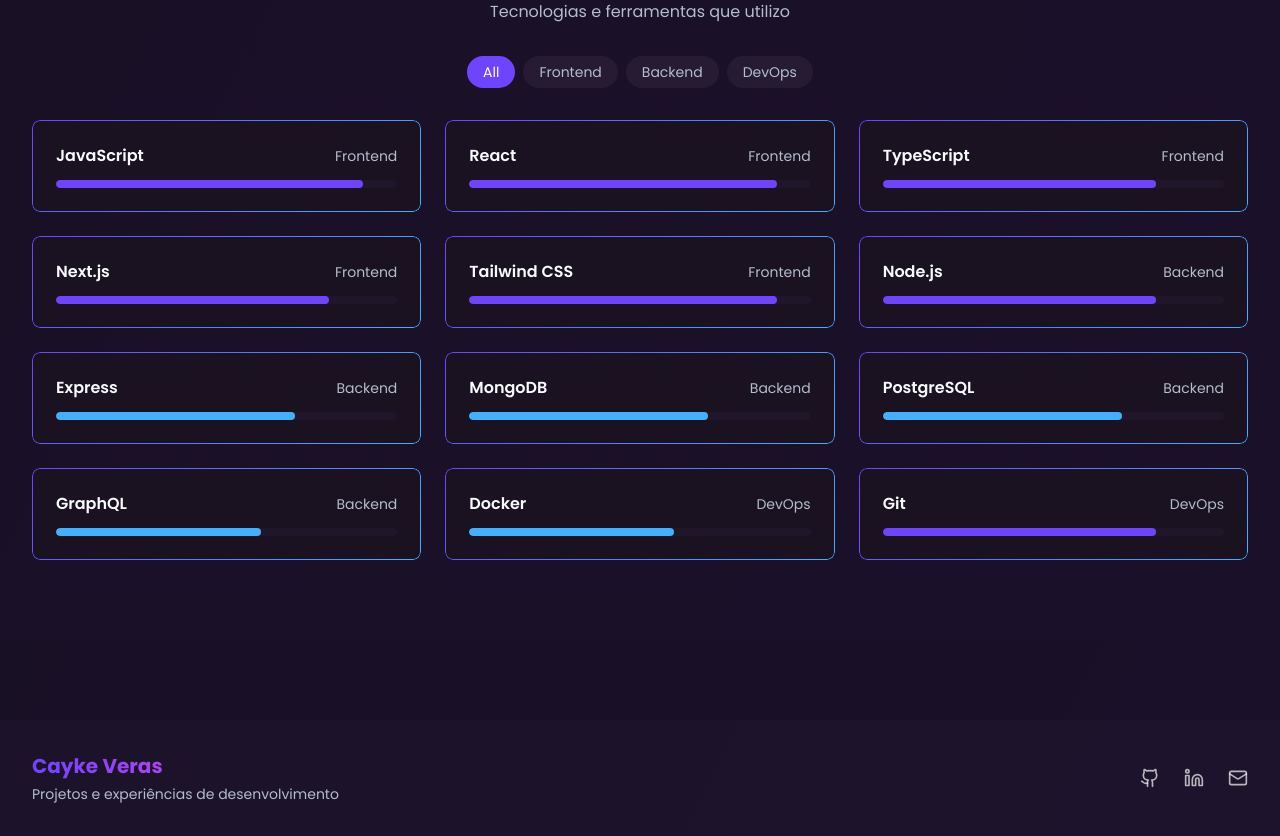
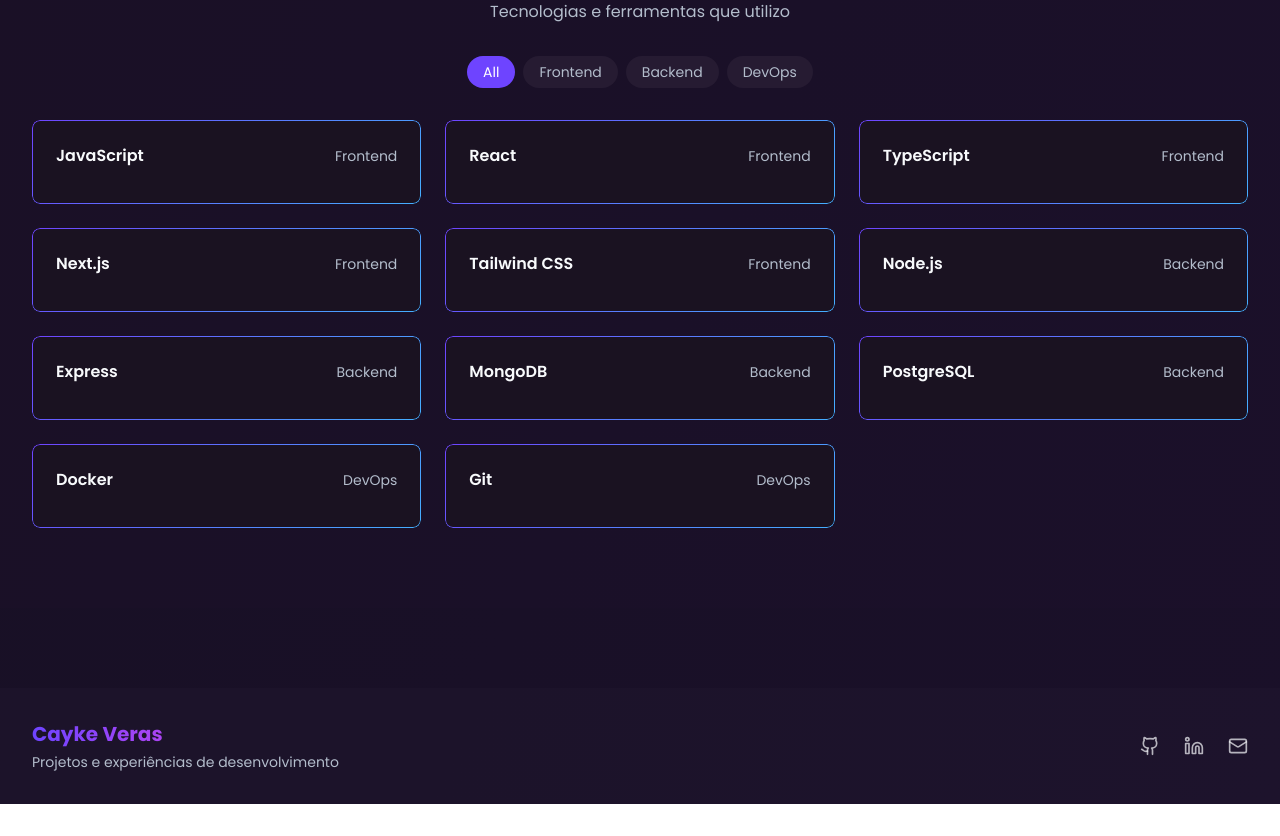
Before and after one commit to cayke1/portfolio, a Next.js app: page / in a window 1280 px wide. Shown: the part 1800-2636 px from the top of the page. After the commit the page ends 2604 px from the top, so only its background shows below. Built offline with nearby package versions, Linux system fonts and the light colour scheme.

Commit message:
fix: remove 'level' from skills

```diff
--- a/src/components/home/Skills.tsx
+++ b/src/components/home/Skills.tsx
@@ -1,26 +1,23 @@
-
 import { useState, useEffect } from "react";
-import { motion } from "framer-motion";
+import { motion, spring } from "framer-motion";
 
 interface Skill {
   name: string;
-  level: number; // 1-10
   category: string;
 }
 
 const skills: Skill[] = [
-  { name: "JavaScript", level: 9, category: "Frontend" },
-  { name: "React", level: 9, category: "Frontend" },
-  { name: "TypeScript", level: 8, category: "Frontend" },
-  { name: "Next.js", level: 8, category: "Frontend" },
-  { name: "Tailwind CSS", level: 9, category: "Frontend" },
-  { name: "Node.js", level: 8, category: "Backend" },
-  { name: "Express", level: 7, category: "Backend" },
-  { name: "MongoDB", level: 7, category: "Backend" },
-  { name: "PostgreSQL", level: 7, category: "Backend" },
-  { name: "GraphQL", level: 6, category: "Backend" },
-  { name: "Docker", level: 6, category: "DevOps" },
-  { name: "Git", level: 8, category: "DevOps" },
+  { name: "JavaScript", category: "Frontend" },
+  { name: "React", category: "Frontend" },
+  { name: "TypeScript", category: "Frontend" },
+  { name: "Next.js", category: "Frontend" },
+  { name: "Tailwind CSS", category: "Frontend" },
+  { name: "Node.js", category: "Backend" },
+  { name: "Express", category: "Backend" },
+  { name: "MongoDB", category: "Backend" },
+  { name: "PostgreSQL", category: "Backend" },
+  { name: "Docker", category: "DevOps" },
+  { name: "Git", category: "DevOps" },
 ];
 
 export function Skills() {
@@ -28,7 +25,10 @@
   const [filteredSkills, setFilteredSkills] = useState(skills);
   const [visible, setVisible] = useState(false);
 
-  const categories = ["all", ...Array.from(new Set(skills.map(skill => skill.category)))];
+  const categories = [
+    "all",
+    ...Array.from(new Set(skills.map((skill) => skill.category))),
+  ];
 
   useEffect(() => {
     setVisible(true);
@@ -38,15 +38,21 @@
     if (activeCategory === "all") {
       setFilteredSkills(skills);
     } else {
-      setFilteredSkills(skills.filter(skill => skill.category === activeCategory));
+      setFilteredSkills(
+        skills.filter((skill) => skill.category === activeCategory)
+      );
     }
   }, [activeCategory]);
 
   return (
     <section className="py-20 bg-muted/10">
       <div className="container mx-auto px-4 sm:px-6 lg:px-8">
-        <h2 className="text-3xl font-bold mb-2 text-center">Minhas <span className="text-gradient">habilidades</span></h2>
-        <p className="text-muted-foreground text-center mb-8">Tecnologias e ferramentas que utilizo</p>
+        <h2 className="text-3xl font-bold mb-2 text-center">
+          Minhas <span className="text-gradient">habilidades</span>
+        </h2>
+        <p className="text-muted-foreground text-center mb-8">
+          Tecnologias e ferramentas que utilizo
+        </p>
 
         <div className="flex justify-center mb-8">
           <div className="flex flex-wrap gap-2 justify-center">
@@ -75,26 +81,32 @@
             >
               <div className="flex justify-between items-center mb-3">
                 <h3 className="font-semibold">{skill.name}</h3>
-                <span className="text-sm text-muted-foreground">{skill.category}</span>
-              </div>
-              <div className="w-full h-2 bg-muted/50 rounded-full overflow-hidden">
-                <motion.div
-                  initial={{ width: 0 }}
-                  animate={{ width: `${(skill.level / 10) * 100}%` }}
-                  transition={{ duration: 1, delay: index * 0.1 }}
-                  className={`h-full rounded-full ${
-                    skill.level > 7
-                      ? "bg-theme-purple"
-                      : skill.level > 4
-                      ? "bg-theme-blue"
-                      : "bg-theme-lavender"
-                  }`}
-                />
+                <span className="text-sm text-muted-foreground">
+                  {skill.category}
+                </span>
               </div>
             </div>
           ))}
         </div>
       </div>
+
+      <style jsx>{`
+        @keyframes fadeInUp {
+          from {
+            opacity: 0;
+            transform: translateY(30px) scale(0.95);
+          }
+          to {
+            opacity: 1;
+            transform: translateY(0) scale(1);
+          }
+        }
+
+        .group:hover {
+          box-shadow: 0 20px 25px -5px rgba(0, 0, 0, 0.1),
+            0 10px 10px -5px rgba(0, 0, 0, 0.04);
+        }
+      `}</style>
     </section>
   );
 }
```
